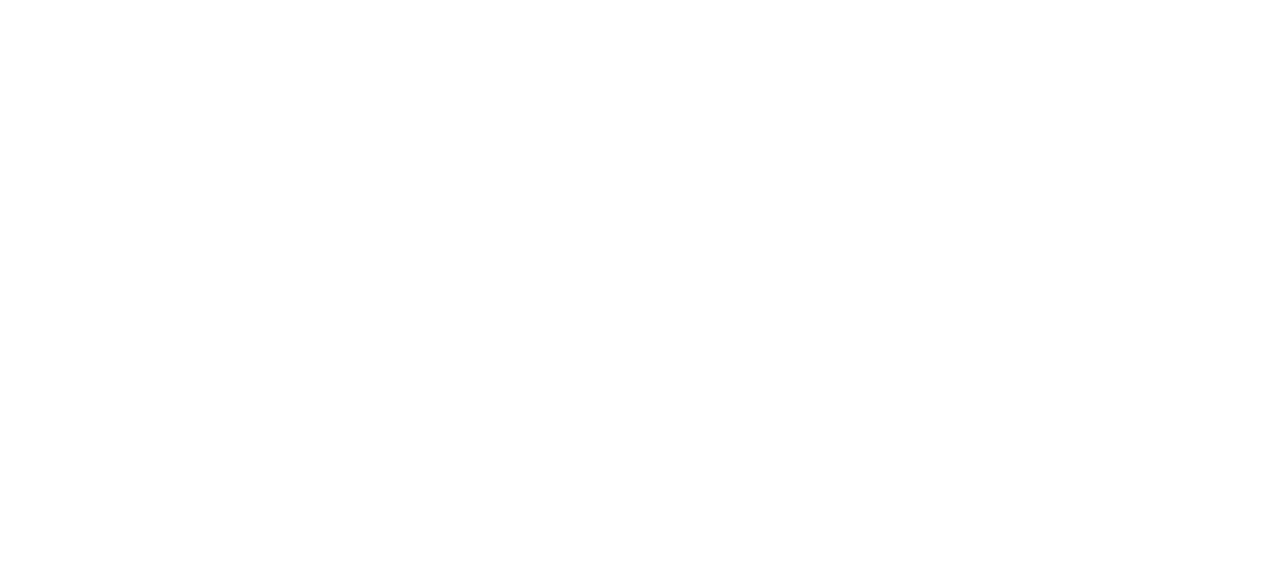
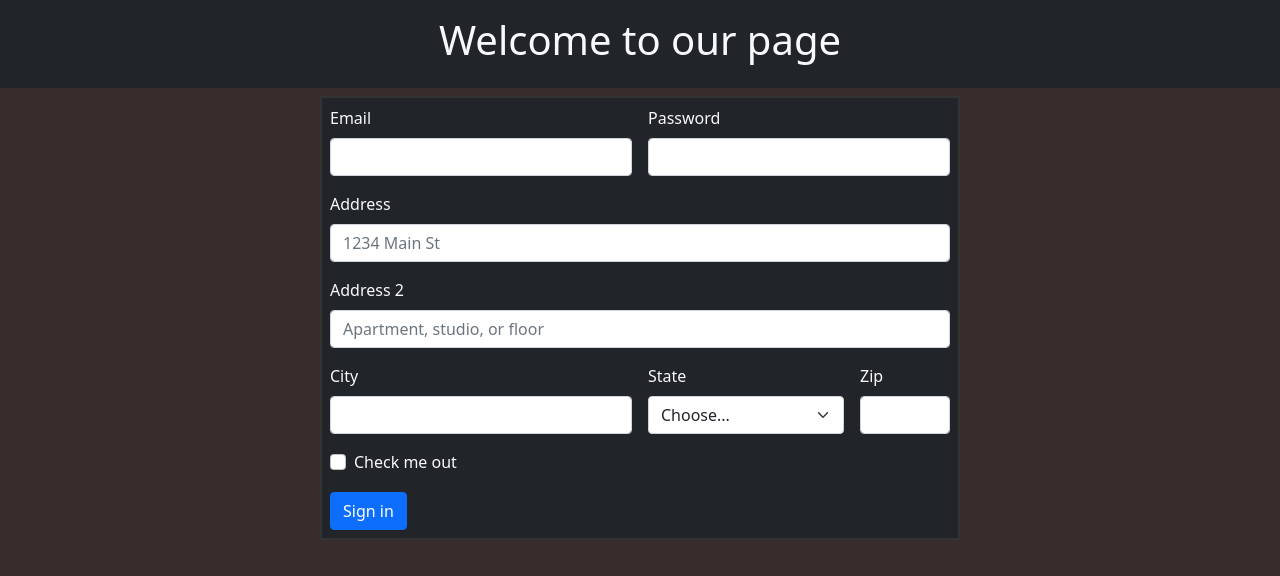
Before and after one commit to Johnpaul1994/product_design_test, a plain HTML site: page index.html in a window 1280 px wide. Drawn offline with nearby package versions, Linux system fonts and the light colour scheme.

Commit message:
new commit

```diff
--- a/index.html
+++ b/index.html
@@ -4,9 +4,61 @@
     <meta charset="UTF-8">
     <meta http-equiv="X-UA-Compatible" content="IE=edge">
     <meta name="viewport" content="width=device-width, initial-scale=1.0">
-    <title>Document</title>
+    <link href="https://cdn.jsdelivr.net/npm/bootstrap@5.0.2/dist/css/bootstrap.min.css" rel="stylesheet" integrity="sha384-EVSTQN3/azprG1Anm3QDgpJLIm9Nao0Yz1ztcQTwFspd3yD65VohhpuuCOmLASjC" crossorigin="anonymous">
+    <link rel="stylesheet" href="style.css">
+    <title>Form Design</title>
 </head>
 <body>
-
+    <div class="container-fluid bg-dark text-light py-3">
+        <header class="text-center">
+            <h1 class="display-6">Welcome to our page</h1>
+        </header>
+    </div>
+    <section class="container my-2 bg-dark w-50 text-light p-2">
+        <form class="row g-3">
+            <div class="col-md-6">
+              <label for="inputEmail4" class="form-label">Email</label>
+              <input type="email" class="form-control" id="inputEmail4">
+            </div>
+            <div class="col-md-6">
+              <label for="inputPassword4" class="form-label">Password</label>
+              <input type="password" class="form-control" id="inputPassword4">
+            </div>
+            <div class="col-12">
+              <label for="inputAddress" class="form-label">Address</label>
+              <input type="text" class="form-control" id="inputAddress" placeholder="1234 Main St">
+            </div>
+            <div class="col-12">
+              <label for="inputAddress2" class="form-label">Address 2</label>
+              <input type="text" class="form-control" id="inputAddress2" placeholder="Apartment, studio, or floor">
+            </div>
+            <div class="col-md-6">
+              <label for="inputCity" class="form-label">City</label>
+              <input type="text" class="form-control" id="inputCity">
+            </div>
+            <div class="col-md-4">
+              <label for="inputState" class="form-label">State</label>
+              <select id="inputState" class="form-select">
+                <option selected>Choose...</option>
+                <option>...</option>
+              </select>
+            </div>
+            <div class="col-md-2">
+              <label for="inputZip" class="form-label">Zip</label>
+              <input type="text" class="form-control" id="inputZip">
+            </div>
+            <div class="col-12">
+              <div class="form-check">
+                <input class="form-check-input" type="checkbox" id="gridCheck">
+                <label class="form-check-label" for="gridCheck">
+                  Check me out
+                </label>
+              </div>
+            </div>
+            <div class="col-12">
+              <button type="submit" class="btn btn-primary">Sign in</button>
+            </div>
+          </form>
+    </section>
 </body>
 </html>
--- a/style.css
+++ b/style.css
@@ -1,5 +1,15 @@
 *{
-    padding: 0;
-    margin: 0;
+    /* padding: 0;
+    margin: 0; */
     box-sizing: border-box;
 }
+
+body {
+    background-color: rgb(56, 44, 44);
+}
+
+.container {
+    padding: 15px 15px;
+    border: 2px solid #333;
+    margin-top: 10px;
+}
```
